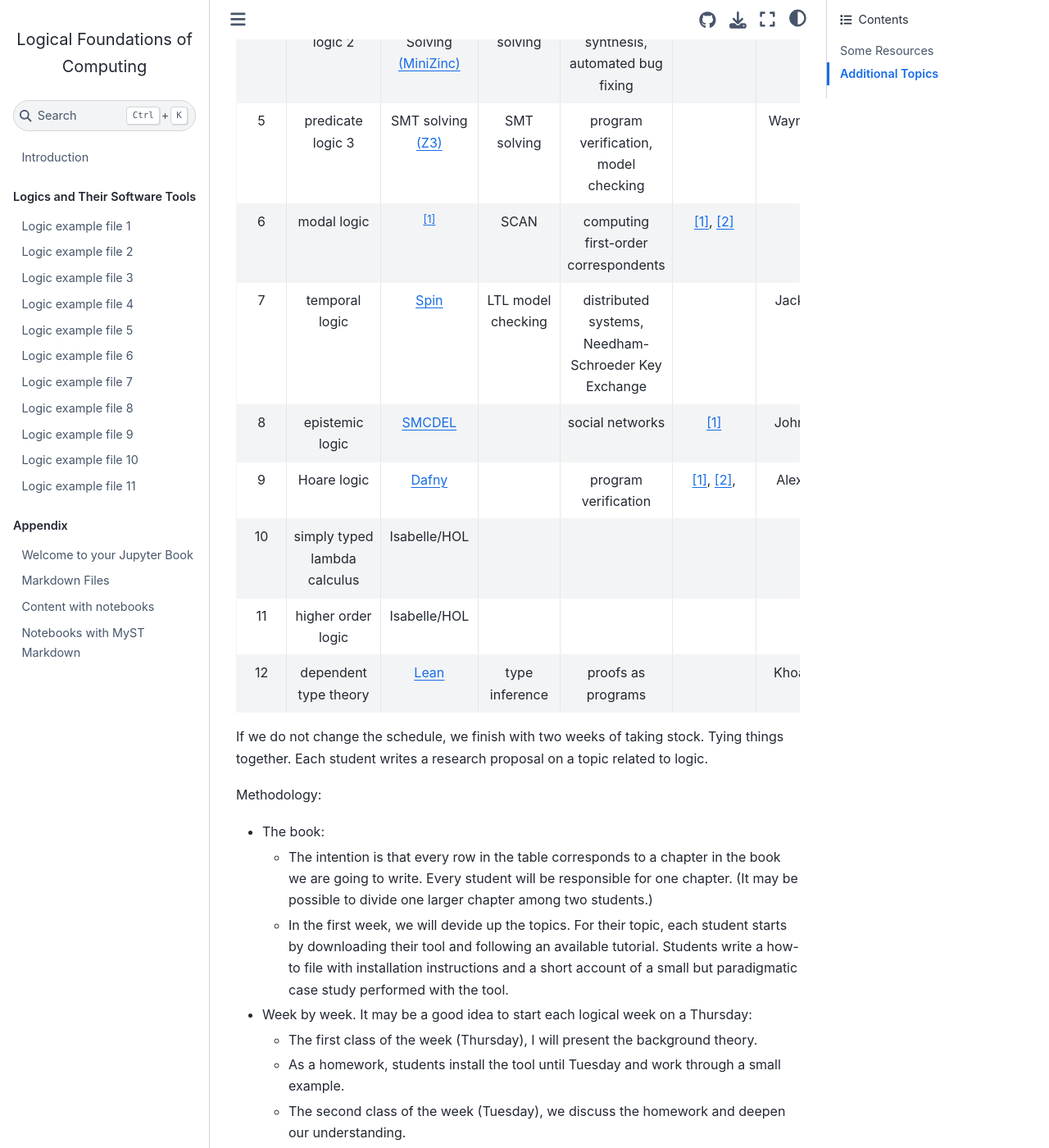
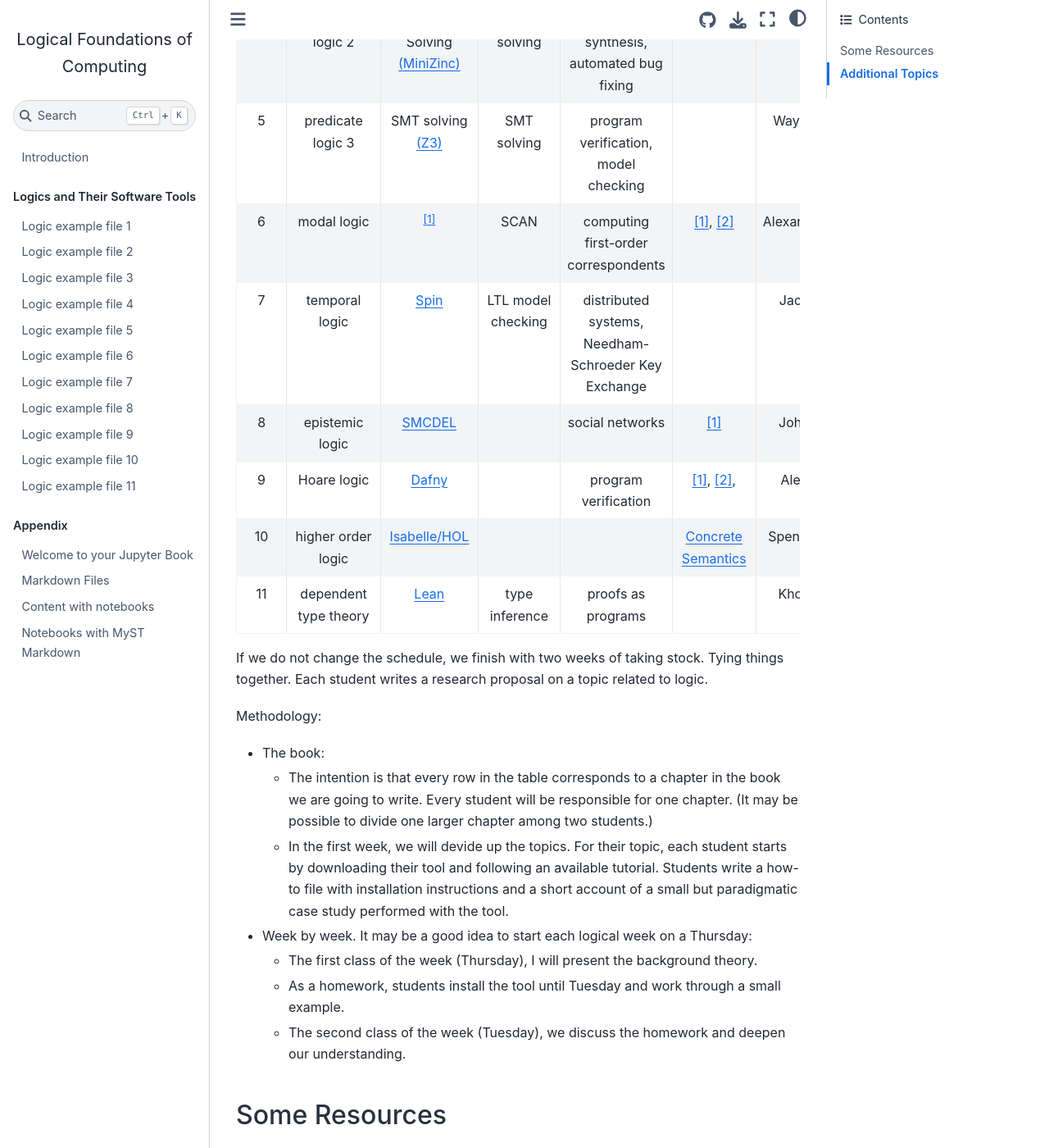
Before and after one commit to LEAP-at-Chapman/CPSC-510-Logical-Foundations-of-Computing, a Jupyter Book: the page built from overview.md, in a window 1280 px wide and 1400 px high, scrolled down 754 px. Shown: the whole window at 82% size. Built offline with Jupyter Book 1.0.4 settings and Sphinx 7.4.7 and the Sphinx Book theme 1.1.4, drawn with Linux system fonts in a browser that asks for light colours.

Commit message:
Spenced added

```diff
--- a/overview.md
+++ b/overview.md
@@ -18,13 +18,12 @@ Then we have 11 weeks of teaching (gaps to be filled, resources to be added, etc
 |3 | predicate logic 1 | Logic Programming [(SWI-Prolog)](https://www.swi-prolog.org/) | unification, resolution | search with backtracking, data base querying | [[1]](https://book.simply-logical.space/src/simply-logical.html), [[2]](https://swish.swi-prolog.org/) | Brandon |
 |4| predicate logic 2 | Constraint Solving [(MiniZinc)](https://www.minizinc.org/) | constraint solving | program synthesis, automated bug fixing | | Matthew |
 |5| predicate logic 3 | SMT solving [(Z3)](https://github.com/Z3Prover/z3) | SMT solving | program verification, model checking | | Wayne |
-|6| modal logic | [^ml] | SCAN | computing first-order correspondents | [[1]](https://rkirsling.github.io/modallogic/), [[2]](https://www.irit.fr/Lotrec/) | |
+|6| modal logic | [^ml] | SCAN | computing first-order correspondents | [[1]](https://rkirsling.github.io/modallogic/), [[2]](https://www.irit.fr/Lotrec/) | Alexander |
 |7| temporal logic | [Spin](https://spinroot.com/spin/whatispin.html) | LTL model checking | distributed systems, Needham-Schroeder Key Exchange | | Jack |
 |8| epistemic logic | [SMCDEL](https://w4eg.de/malvin/illc/smcdelweb/index.html) | | social networks | [[1]](https://vezwork.github.io/modallogic/?model=;AS?formula=_) | John |
 |9| Hoare logic | [Dafny](https://github.com/dafny-lang/dafny?tab=readme-ov-file#try-dafny) | | program verification | [[1]](https://dafny.org/dafny/OnlineTutorial/guide), [[2]](https://www.youtube.com/watch?v=oLS_y842fMc), | Alex |
-|10| simply typed lambda calculus | Isabelle/HOL | | | | |
-|11| higher order logic | Isabelle/HOL | | | | |
-|12| dependent type theory | [Lean](https://adam.math.hhu.de/#/g/trequetrum/lean4game-logic) | type inference | proofs as programs | | Khoa |
+|10| higher order logic | [Isabelle/HOL](https://isabelle.in.tum.de/) | | | [Concrete Semantics](http://www.concrete-semantics.org/) | Spencer |
+|11| dependent type theory | [Lean](https://adam.math.hhu.de/#/g/trequetrum/lean4game-logic) | type inference | proofs as programs | | Khoa |
 
 [^ml]: Modal logic has too many applications to pick just one but see temporal logic and epistemic logic below for two examples. There are algorithms to compute corespondents. For example, SCAN has implementations that are publicly available [here](https://resources.mpi-inf.mpg.de/departments/rg1/software/scan/basic_form.html) and [here](https://resources.mpi-inf.mpg.de/departments/rg1/software/scan/corr_form.html) but they were not developed into advanced software tools. So this item will be the only one that is not primarily software tool based. I include it because of the central importance of modal logic in the landscape of computational logics.
 
```
